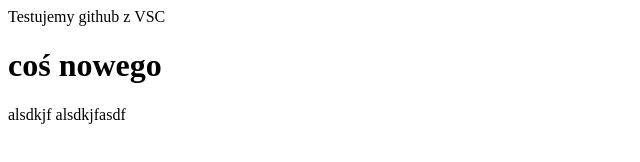
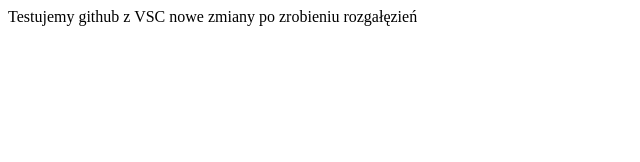
Before and after one commit to frontendkurs/publictest, a plain HTML site: page index.html in a window 1280 px wide. Shown: the whole page, without its empty margins (0-640 px from the left). Drawn offline with Linux system fonts and the light colour scheme.

Commit message:
po branchach

```diff
--- a/index.html
+++ b/index.html
@@ -9,8 +9,6 @@
 <body>
     Testujemy github z VSC
 
-    <h1> coś nowego</h1>
-    alsdkjf
-    alsdkjfasdf
+  nowe zmiany po zrobieniu rozgałęzień
 </body>
 </html>
```
